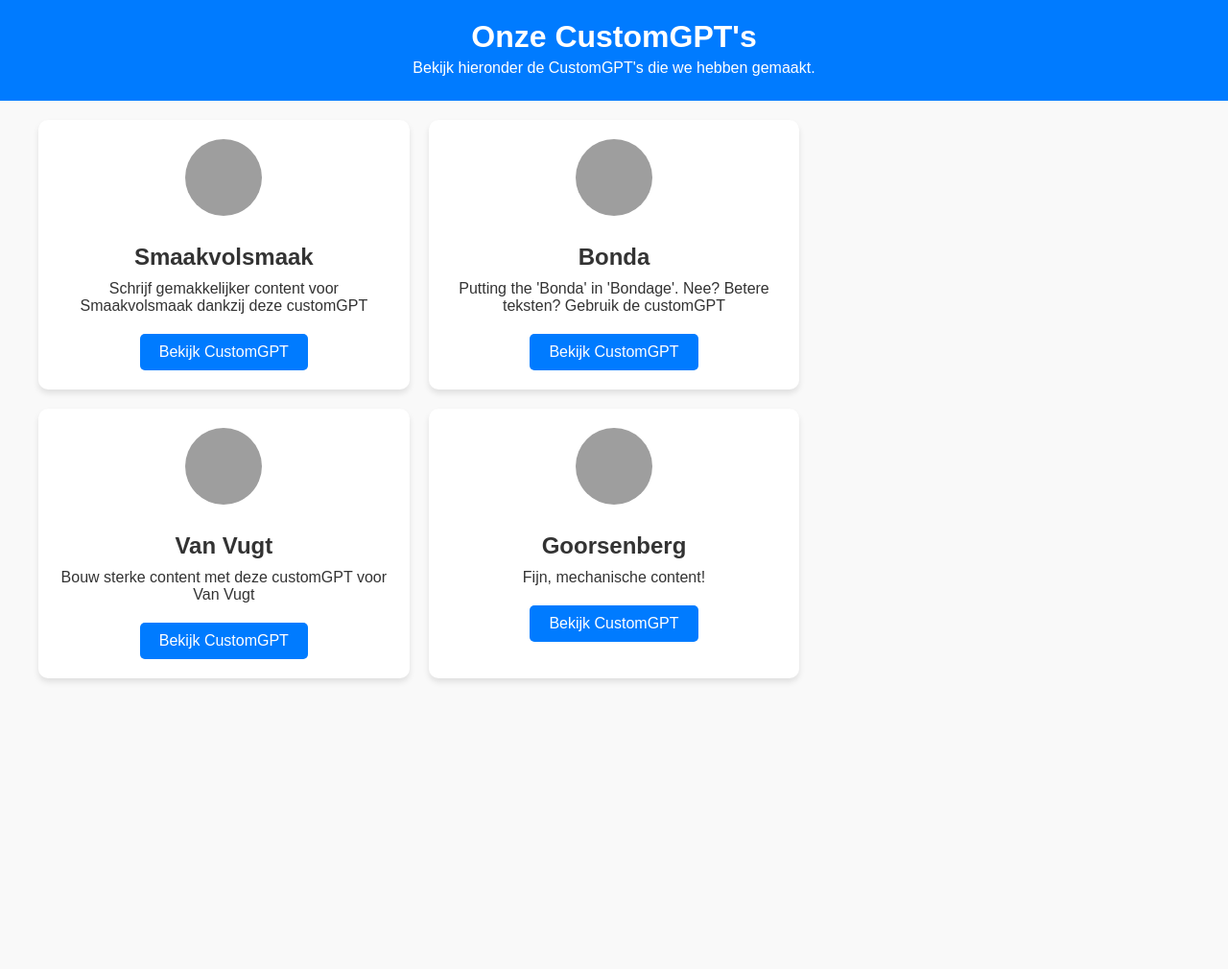
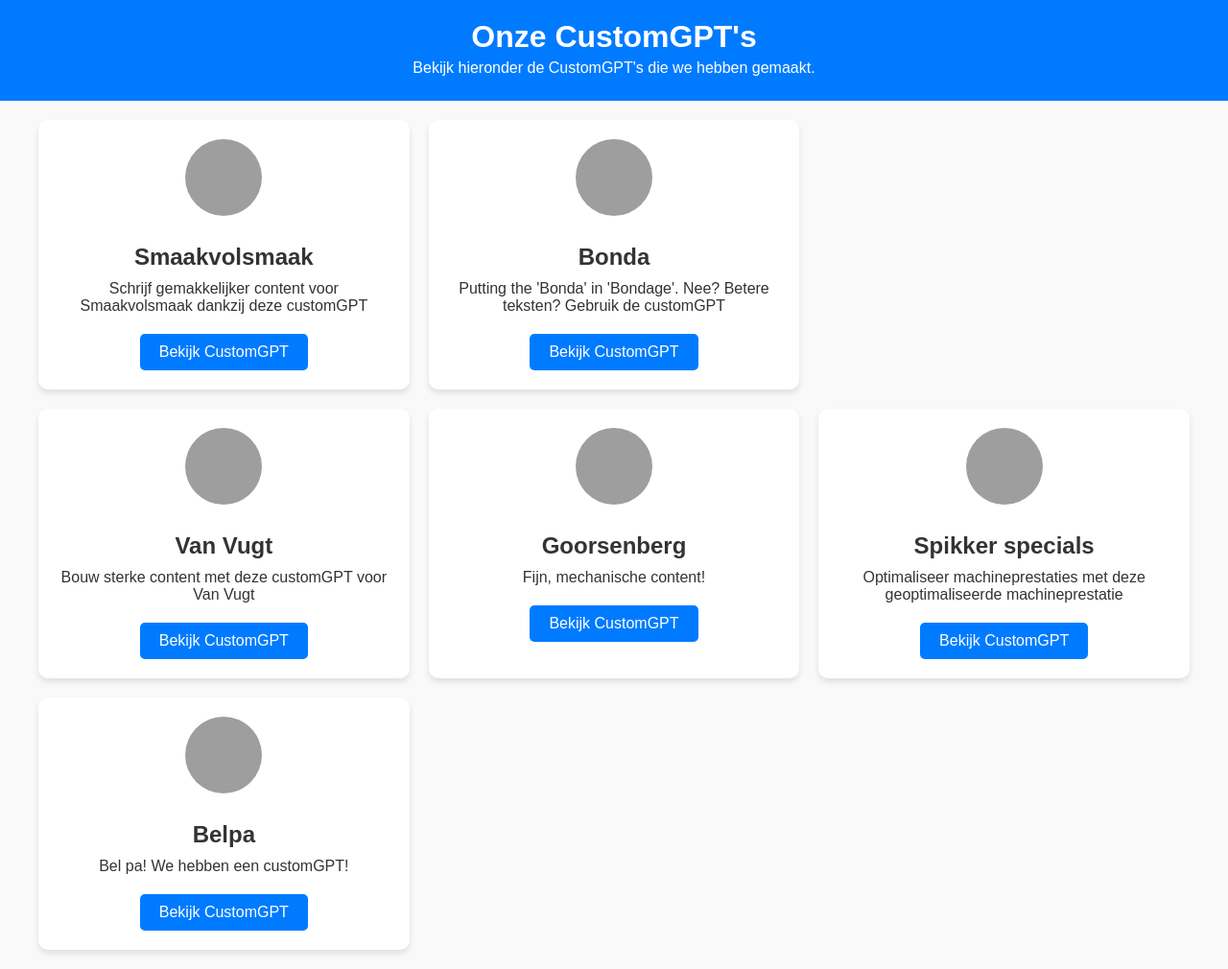
Before and after one commit to HenochWarempel/customGPTs, a plain HTML site: page index.html in a window 1280 px wide. Shown: the whole page at 96% size. Before the commit the page ends 800 px from the top, so only its background shows below. Drawn offline with Linux system fonts and the light colour scheme; grey boxes are pictures that could not be loaded.

Commit message:
Update index.html

```diff
--- a/index.html
+++ b/index.html
@@ -37,6 +37,18 @@
             <p>Fijn, mechanische content!</p>
             <a href="https://chatgpt.com/g/g-675852c27570819193833e3c80f41dc5-goorsenberg-customgpt" class="customgpt-button">Bekijk CustomGPT</a>
         </div>
+                        <div class="customgpt-card">
+            <img src="https://chatgpt.com/backend-api/content?id=file-9djGjkWpjFU6eny1MY2oiL&gizmo_id=g-675fd4e7af348191baf699cdab8a841d&ts=481759&p=gpp&sig=584741dba729cd14d6a9605f33542635feb598aebcbdde328d7794f021b5ad62&v=0" alt="Spikker Specials" class="customgpt-logo">
+            <h2>Spikker specials</h2>
+            <p>Optimaliseer machineprestaties met deze geoptimaliseerde machineprestatie</p>
+            <a href="https://chatgpt.com/g/g-675fd4e7af348191baf699cdab8a841d-spikker-specials-customgpt" class="customgpt-button">Bekijk CustomGPT</a>
+        </div>
+        <div class="customgpt-card">
+            <img src="https://chatgpt.com/backend-api/content?id=file-HiPQgYpBsH4KTj78c6jBMj&gizmo_id=g-675a98f66e5c81918e48df0555d33e87&ts=481759&p=gpp&sig=991e4d2d33a4030844d9582c0cf50880959f77e0aa79fe7ba921398264d4f791&v=0" alt="Belpa" class="customgpt-logo">
+            <h2>Belpa</h2>
+            <p>Bel pa! We hebben een customGPT!</p>
+            <a href="https://chatgpt.com/g/g-675a98f66e5c81918e48df0555d33e87-belpa-customgpt" class="customgpt-button">Bekijk CustomGPT</a>
+        </div>
         <!-- Voeg meer kaarten toe zoals hierboven -->
     </main>
 </body>
```
